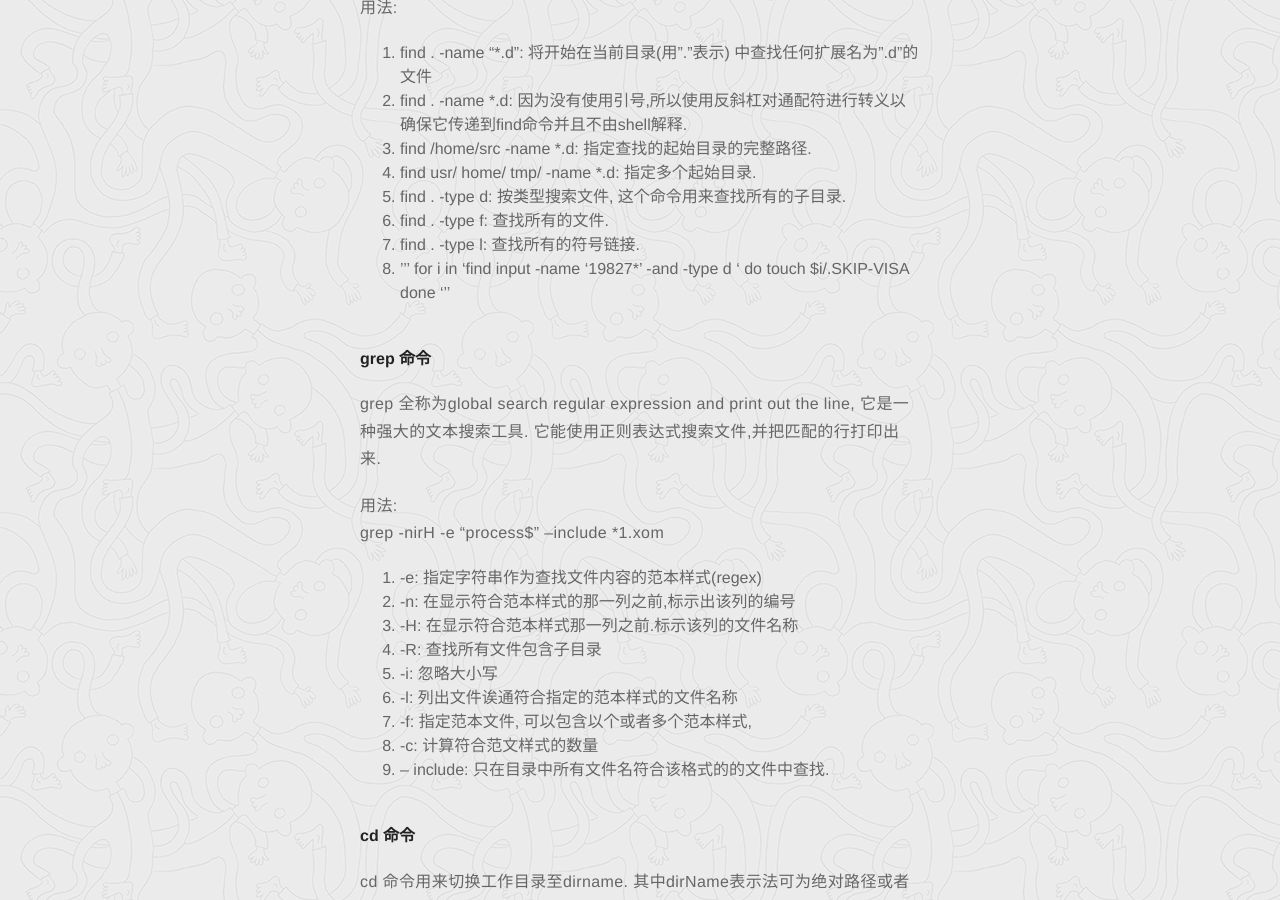
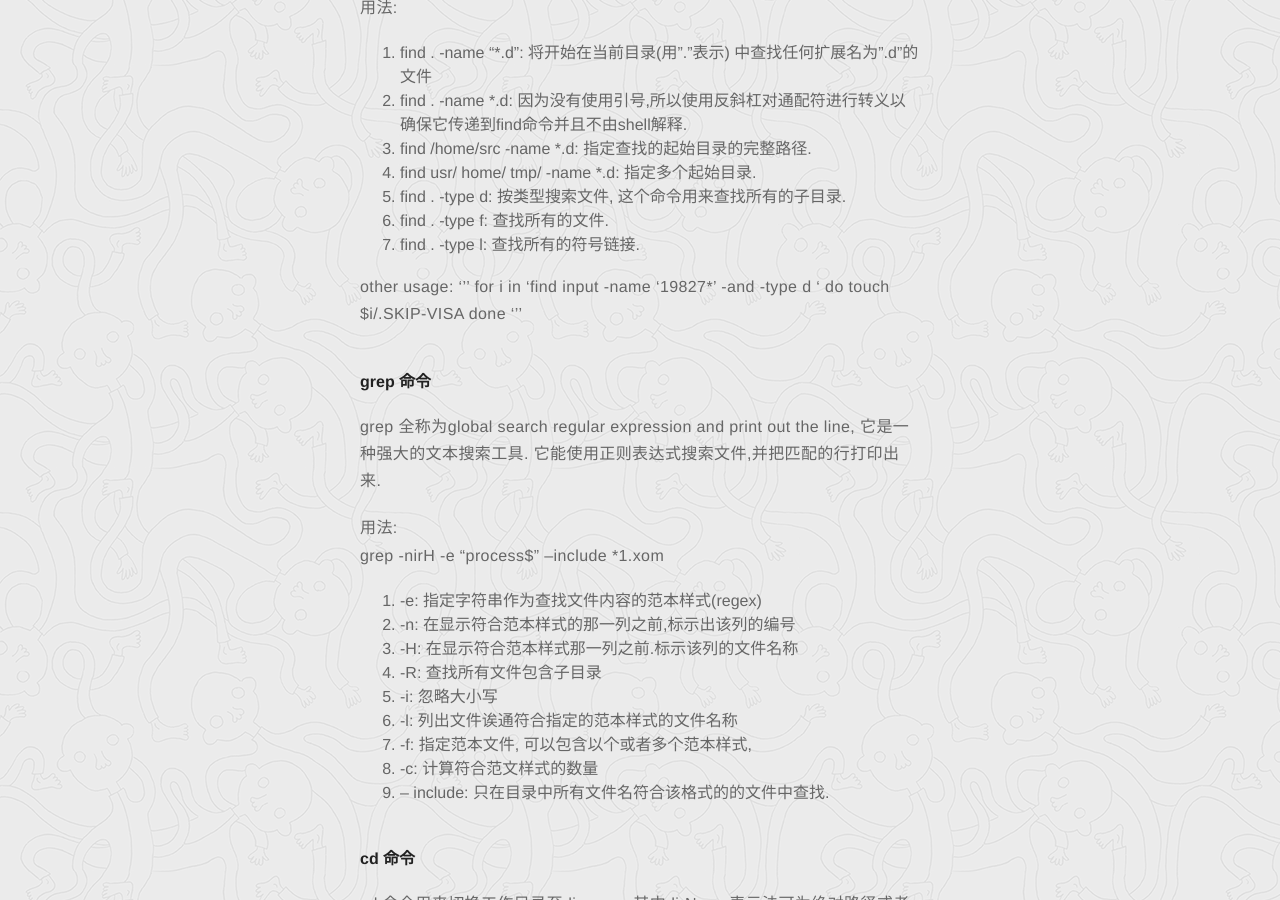
Before and after one commit to jxu033/jxu033.github.io, a Jekyll site: the page built from _posts/2018-10-27-common-linux-command.md, in a window 1280 px wide and 900 px high, scrolled down 740 px. Built offline with Jekyll 4.4.1, drawn with Linux system fonts in a browser that asks for light colours; comment, search, counter and statistics services are not loaded.

Commit message:
update some linux command

```diff
--- a/_posts/2018-10-27-common-linux-command.md
+++ b/_posts/2018-10-27-common-linux-command.md
@@ -28,12 +28,14 @@ description: note for linux command for self-lookup
 5. find . -type d: 按类型搜索文件, 这个命令用来查找所有的子目录.
 6. find . -type f: 查找所有的文件.
 7. find . -type l: 查找所有的符号链接.
-8. '''
-   for i in 'find input -name '19827*' -and -type d '
-   do
-     touch $i/.SKIP-VISA
-   done
-   '''
+
+other usage:
+'''
+for i in 'find input -name '19827\*' -and -type d '
+do
+  touch $i/.SKIP-VISA
+done
+'''
 
 #### grep 命令
 grep 全称为global search regular expression and print out the line, 它是一种强大的文本搜索工具. 它能使用正则表达式搜索文件,并把匹配的行打印出来.
```
